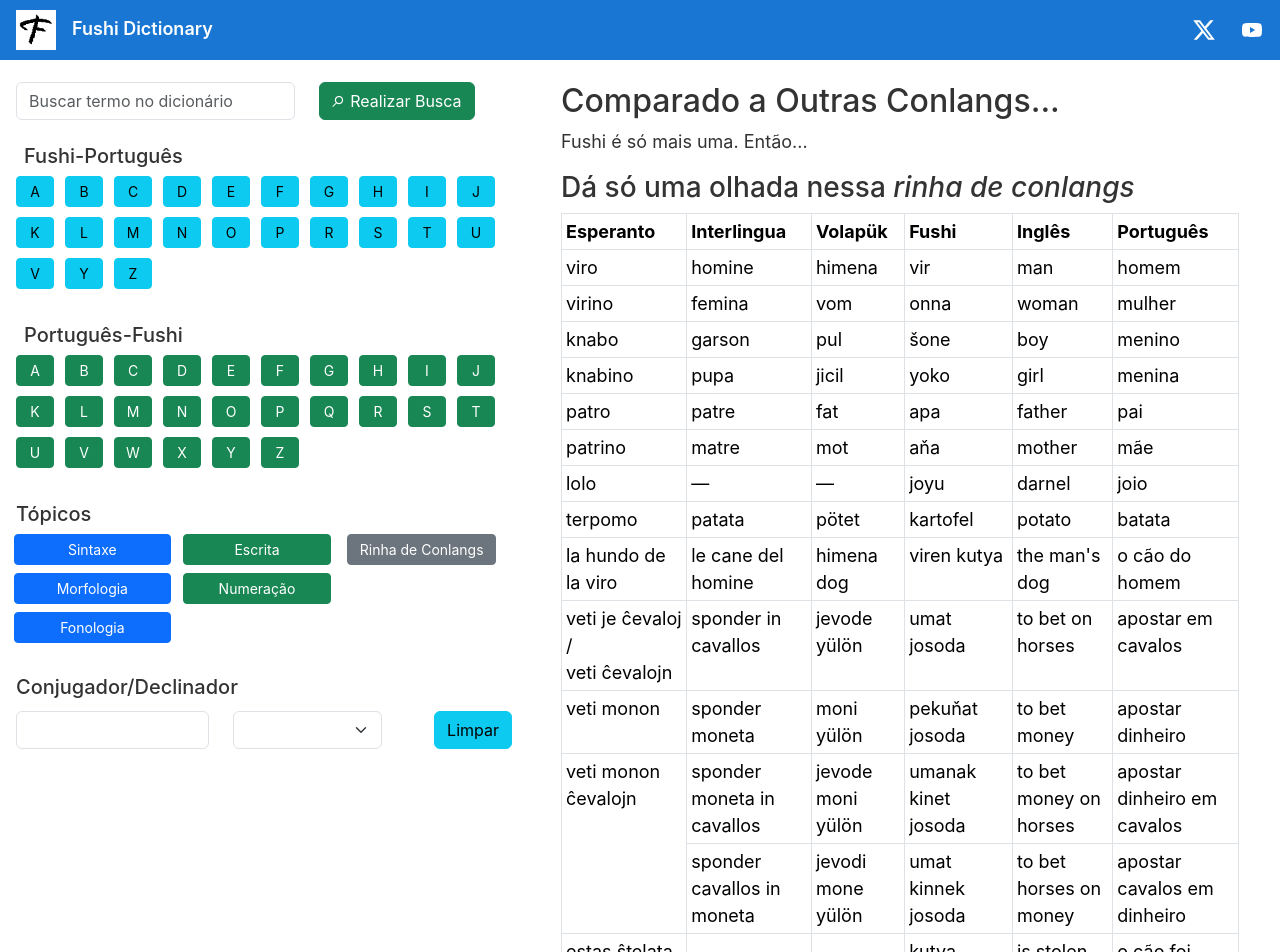
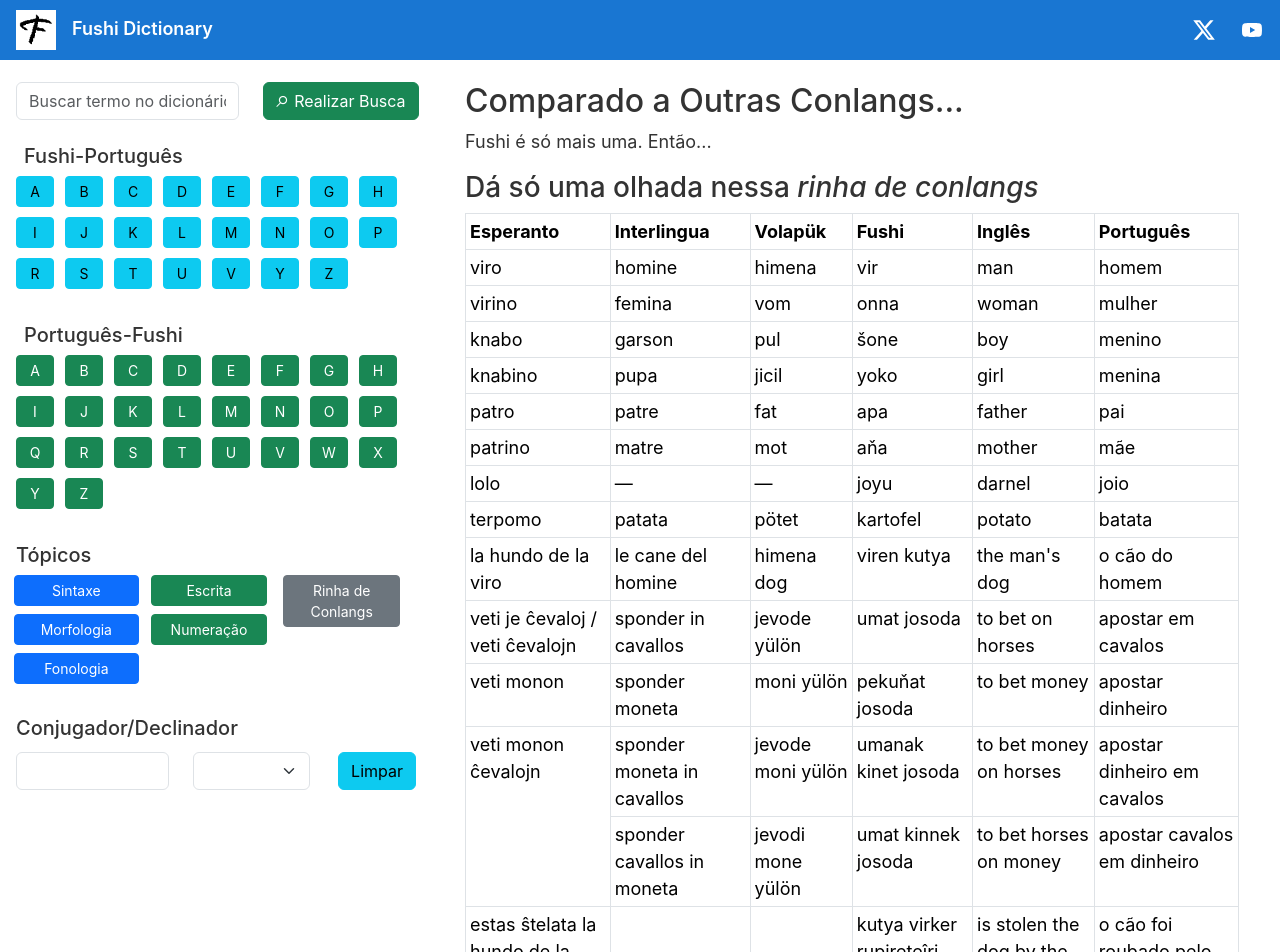
Before and after one commit to collei/ng-sites-fushi, an Angular app: page /contents/conlangfeud in a window 1280 px wide. Shown: the top 952 px of the page. Built offline with nearby package versions, Linux system fonts and the light colour scheme.

Commit message:
fixed component overlapping on mobile

```diff
--- a/src/app/app.component.css
+++ b/src/app/app.component.css
@@ -27,7 +27,5 @@
 .toolbar #twitter-logo:hover,
 .toolbar #youtube-logo:hover { opacity: 0.8; }
 .content { margin: 22px auto 32px; padding: 0 16px; }
-.fixed-left {
-	width: 520px; /* Set your desired fixed width */
-	flex: none;   /* Prevents flexbox from shrinking or growing */
-}
+.over-top { z-index: 10 !important; position: relative; }
+.over-bottom { z-index: 5 !important; position: relative; }
--- a/src/app/app.component.html
+++ b/src/app/app.component.html
@@ -7,12 +7,12 @@
 		</a>
 	</div>
 	<div class="col-md-6 text-end text-right">
-		<a aria-label="Angular on X" target="_blank" rel="noopener" href="https://twitter.com/fushi" title="X">
+		<a aria-label="Angular on X" target="_blank" rel="noopener" href="https://x.com/FushiLanguage" title="X">
 			<svg id="twitter-logo" xmlns="http://www.w3.org/2000/svg" height="24" width="24" data-name="Logo" viewBox="0 0 512 512" fill="#fff">
 				<path d="M389.2 48h70.6L305.6 224.2 487 464H345L233.7 318.6 106.5 464H35.8L200.7 275.5 26.8 48H172.4L272.9 180.9 389.2 48zM364.4 421.8h39.1L151.1 88h-42L364.4 421.8z"/>
 			</svg>
 		</a>
-		<a aria-label="Angular on YouTube" target="_blank" rel="noopener" href="https://youtube.com/fushi" title="YouTube">
+		<a aria-label="Angular on YouTube" target="_blank" rel="noopener" href="https://youtube.com/@fushilanguage" title="YouTube">
 			<svg id="youtube-logo" height="24" width="24" data-name="Logo" xmlns="http://www.w3.org/2000/svg" viewBox="0 0 24 24" fill="#fff">
 				<path d="M0 0h24v24H0V0z" fill="none"/>
 				<path d="M21.58 7.19c-.23-.86-.91-1.54-1.77-1.77C18.25 5 12 5 12 5s-6.25 0-7.81.42c-.86.23-1.54.91-1.77 1.77C2 8.75 2 12 2 12s0 3.25.42 4.81c.23.86.91 1.54 1.77 1.77C5.75 19 12 19 12 19s6.25 0 7.81-.42c.86-.23 1.54-.91 1.77-1.77C22 15.25 22 12 22 12s0-3.25-.42-4.81zM10 15V9l5.2 3-5.2 3z"/>
@@ -23,16 +23,16 @@
 
 <div class="content" role="main">
 	<div class="row">
-		<div class="fixed-left">
-			<div class="row">
+		<div class="col-xs-12 col-sm-12 col-md-4 col-lg-4">
+			<div class="row over-top">
 				<app-indice></app-indice>
 			</div>
-			<div class="row mt-4">
+			<div class="row mt-4 mb-4 over-top">
 				<h5>Conjugador/Declinador</h5>
 				<app-conjugador></app-conjugador>
 			</div>
 		</div>
-		<div class="col">
+		<div class="col-xs-12 col-sm-12 col-md-8 col-lg-8 over-bottom">
 			<router-outlet></router-outlet>
 		</div>
 	</div>
--- a/src/app/conjugador/conjugador.component.css
+++ b/src/app/conjugador/conjugador.component.css
@@ -5,7 +5,10 @@
 td, th {
 	font-size: 125%;
 }
-.content { height: 80vh !important; }
+.content {
+	min-height: 20vh !important;
+	background-color: #fff !important;
+}
 .content .content-main {
 	width: 100%;
 	overflow-x: hidden !important;
--- a/src/index.html
+++ b/src/index.html
@@ -2,9 +2,12 @@
 <html lang="en">
 <head>
   <meta charset="utf-8">
-  <title>Fushi</title>
+  <title>Fushi Language Basics</title>
   <base href="/">
-  <meta name="viewport" content="width=device-width, initial-scale=1">
+  <meta name="title" content="Fushi Language Basics">
+  <meta name="description" content="Homepage of the Fushi Language with resources such as verb and adjective conjugator, noun declensor, and a small online dictionary with circa 7,000 entries.">
+  <meta name="author" content="Alarido (alarido.su@gmail.com)">
+  <meta name="viewport" content="width=device-width, initial-scale=1, viewport-fit=cover">
   <link rel="icon" type="image/x-icon" href="favicon.ico">
 </head>
 <body>
```
